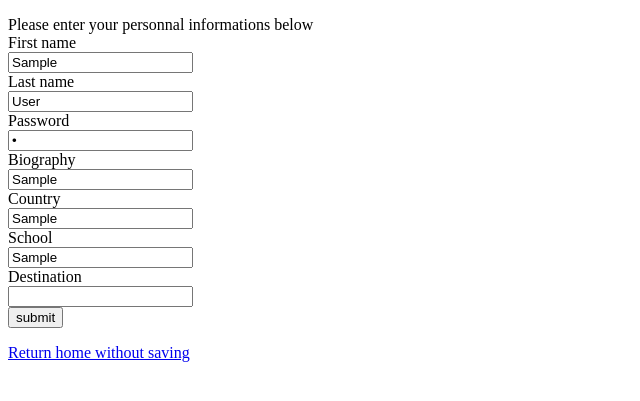
After one commit to nall0/Sonera, a Flask app: template templates/editProfile.html in a window 1280 px wide. The commit adds this page. Shown: the top 401 px of the page, without its empty margins (0-640 px from the left). Run offline with Flask 2, Linux system fonts and the light colour scheme; the template is opened without the code that fills it: most values are stand-ins (such as "Sample title", 1, 10 or a date in 2020).

Commit message:
Ajout d'edition du profil

```diff
--- a/server.py
+++ b/server.py
@@ -106,6 +106,28 @@ def profile():
 		country=session['country'], school=session['school'], gender=session['gender'])
 
 @app.route('/editProfile')
+def editProfile():
+	return render_template('editProfile.html', first_name=session['first_name'], last_name=session['last_name'], password=session['password'], country=session['country'], school=session['school'], biography=session['biography'])
+
+@app.route('/getNewInfos', methods=['POST', 'GET'])
+def getNewInfos():
+	from users import User
+	current_user = User.query.filter(User.email == session['email']).first()
+	session['password'] = escape(request.form['password_sigup'])
+	current_user.password=session['password']
+	session['first_name'] = escape(request.form['first_name'])
+	current_user.first_name=session['first_name']
+	session['last_name'] = escape(request.form['last_name'])
+	current_user.last_name=session['last_name']
+	session['biography'] = escape(request.form['biography'])
+	current_user.biography=session['biography']
+	session['country'] = escape(request.form['country'])
+	current_user.country=session['country']
+	session['dest'] = escape(request.form['dest'])
+	current_user.dest=session['dest']
+	session['school'] = escape(request.form['school'])
+	current_user.school=session['school']
+	return redirect('/profile')
 
 @app.route('/home', methods=['POST', 'GET'])
 def home():
--- /dev/null
+++ b/templates/editProfile.html
@@ -0,0 +1,31 @@
+<!DOCTYPE html>
+<html>
+    <head>
+        <meta charset="utf-8" />
+        <title>Edit {{first_name}} {{last_name}}'s profile</title>
+    </head>
+
+    <form action="/getNewInfos" method="POST">
+    <body>
+		<p> Please enter your personnal informations below <br>
+      First name <br>
+      <input type="text" value={{first_name}} name="first_name"><br>
+      Last name <br>
+      <input type="text" value={{last_name}} name="last_name"><br>
+      Password <br>
+      <input type="password" value={{password}} name="password_sigup"><br>
+      Biography<br>
+      <input type="text" value={{biography}} name="biography"><br>
+      Country<br>
+      <input type="text" value={{country}} name="country"><br>
+      School<br>
+      <input type="text" value={{school}} name="school"><br>
+      Destination<br>
+      <input type="text" name="dest"><br>
+      <input type="submit" value="submit">
+    </p>
+    <p> <a href="home">Return home without saving</a> </p>
+    </body>
+    </form>
+
+</html>
--- a/templates/profile0.html
+++ b/templates/profile0.html
@@ -12,6 +12,7 @@
           Study at {{school}} <br>
           From {{country}} <br>
           Biography : {{biography}} </p>
+          <a href="editProfile">Edit my profile</a>
     </body>
 
     <footer>
--- a/templates/sigin.html
+++ b/templates/sigin.html
@@ -14,7 +14,7 @@
 			<input type="text" name="email"> <br>
 			Password <br>
 			<input type="password" name="password_sigin"> <br>
-			<input type="submit" value="send">
+			<input type="submit" value="submit">
 		</p>
 	</form>
 
@@ -37,7 +37,7 @@
 			<input type="text" name="country"><br>
       School<br>
 			<input type="text" name="school"><br>
-			<input type="submit" value="send">
+			<input type="submit" value="submit">
 		</p>
 	</form>
 
```
Also changed, not shown: sonera.db.
